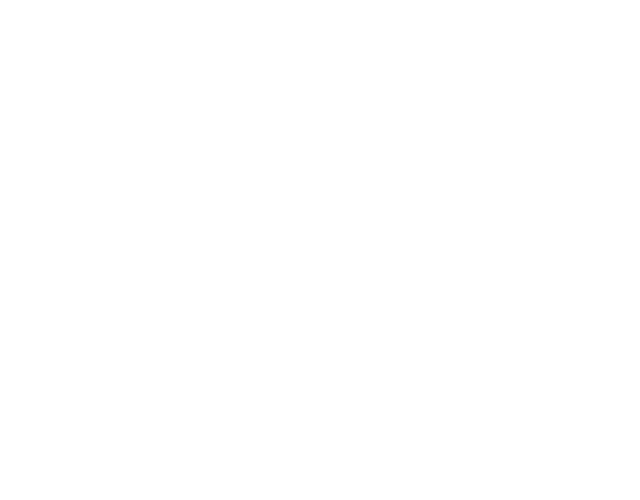
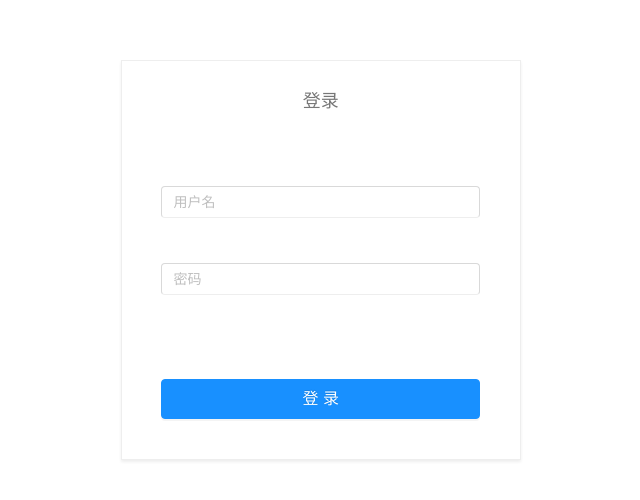
Before and after one commit to realwxyy/knowledge, a React (Create React App) app in the folder common_admin/: page /#/login in a window 1280 px wide. Shown: the part 140-640 px from the top of the page, without its empty margins (306-946 px from the left). Built offline with nearby package versions, Linux system fonts and the light colour scheme.

Commit message:
新增登录页面

```diff
--- /dev/null
+++ b/common_admin/src/assets/styles/less/Login.less
@@ -0,0 +1,43 @@
+.login-col {
+  margin-top: 200px;
+  width: 400px;
+  height: 400px;
+  .login-container {
+    width: 100%;
+    height: 100%;
+    display: flex;
+    flex-direction: column;
+    border: 1px solid #eee;
+    box-shadow: 0 2px 3px 0 #eee;
+    .login-text-container,
+    .login-button-area {
+      width: 80%;
+      height: 20%;
+      margin: 0px auto;
+      display: flex;
+      justify-content: center;
+      align-items: center;
+    }
+    .login-text-container {
+      font-size: 18px;
+      color: #777777;
+    }
+    .login-input-container {
+      width: 80%;
+      height: 50%;
+      margin: 0px auto;
+      display: flex;
+      flex-direction: column;
+      .login-input {
+        margin-top: 45px;
+        border-bottom: 1px solid #eee;
+      }
+    }
+    .login-button-area {
+      height: 30%;
+      .login-button {
+        width: 100%;
+      }
+    }
+  }
+}
--- a/common_admin/src/views/App.tsx
+++ b/common_admin/src/views/App.tsx
@@ -1,12 +1,13 @@
 import React from 'react'
 import { Switch, Route, Redirect } from 'react-router-dom'
-import { Button } from 'antd'
 import { AdminLayout } from '@components/index'
+import Login from './Login'
 
 const App = () => (
   <Switch>
     <Route exact path="/" render={() => <Redirect to="/admin/home" push />} />
     <Route path="/admin" component={AdminLayout} />
+    <Route path="/login" component={Login} exact />
   </Switch>
 )
 
--- /dev/null
+++ b/common_admin/src/views/Login.tsx
@@ -0,0 +1,38 @@
+import React, { FC } from 'react'
+import { Row, Col, Input, Button } from 'antd'
+import '@less/Login.less'
+
+const Login: FC = () => {
+  return (
+    <>
+      <Row>
+        <Col span={8}></Col>
+        <Col span={8} xs={24} md={24} xl={8} className="login-col">
+          <div className="login-container">
+            <div className="login-text-container">登录</div>
+            <div className="login-input-container">
+              <Input
+                className="login-input"
+                bordered={false}
+                placeholder="用户名"
+              />
+              <Input
+                className="login-input"
+                bordered={false}
+                placeholder="密码"
+              />
+            </div>
+            <div className="login-button-area">
+              <Button className="login-button" type="primary" size="large">
+                登录
+              </Button>
+            </div>
+          </div>
+        </Col>
+        <Col span={8}></Col>
+      </Row>
+    </>
+  )
+}
+
+export default Login
```
Also changed, not shown: common_admin/src/views/index.ts (line endings or trailing spaces), 1 other file (tests, documents, lock files or other folders).
